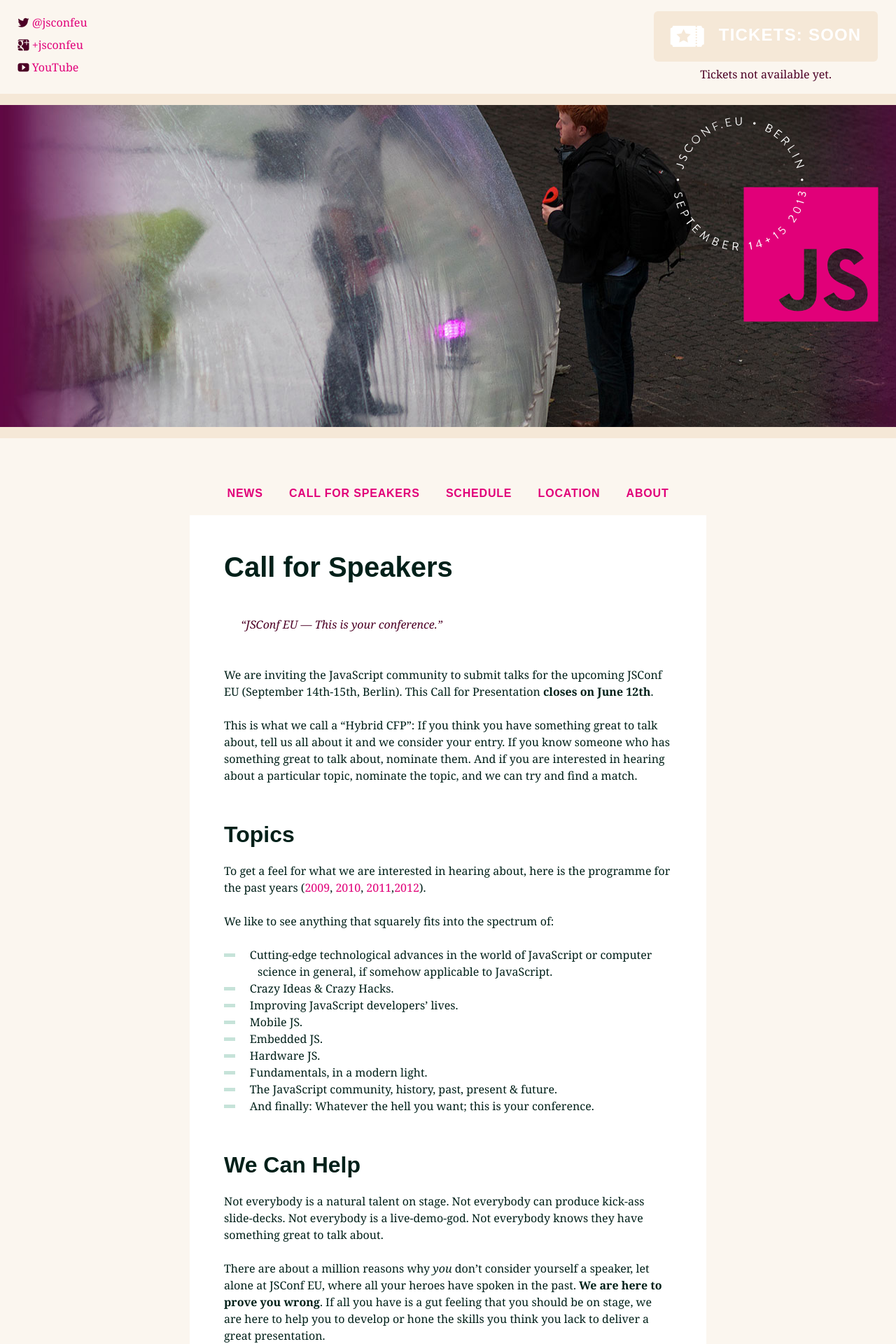
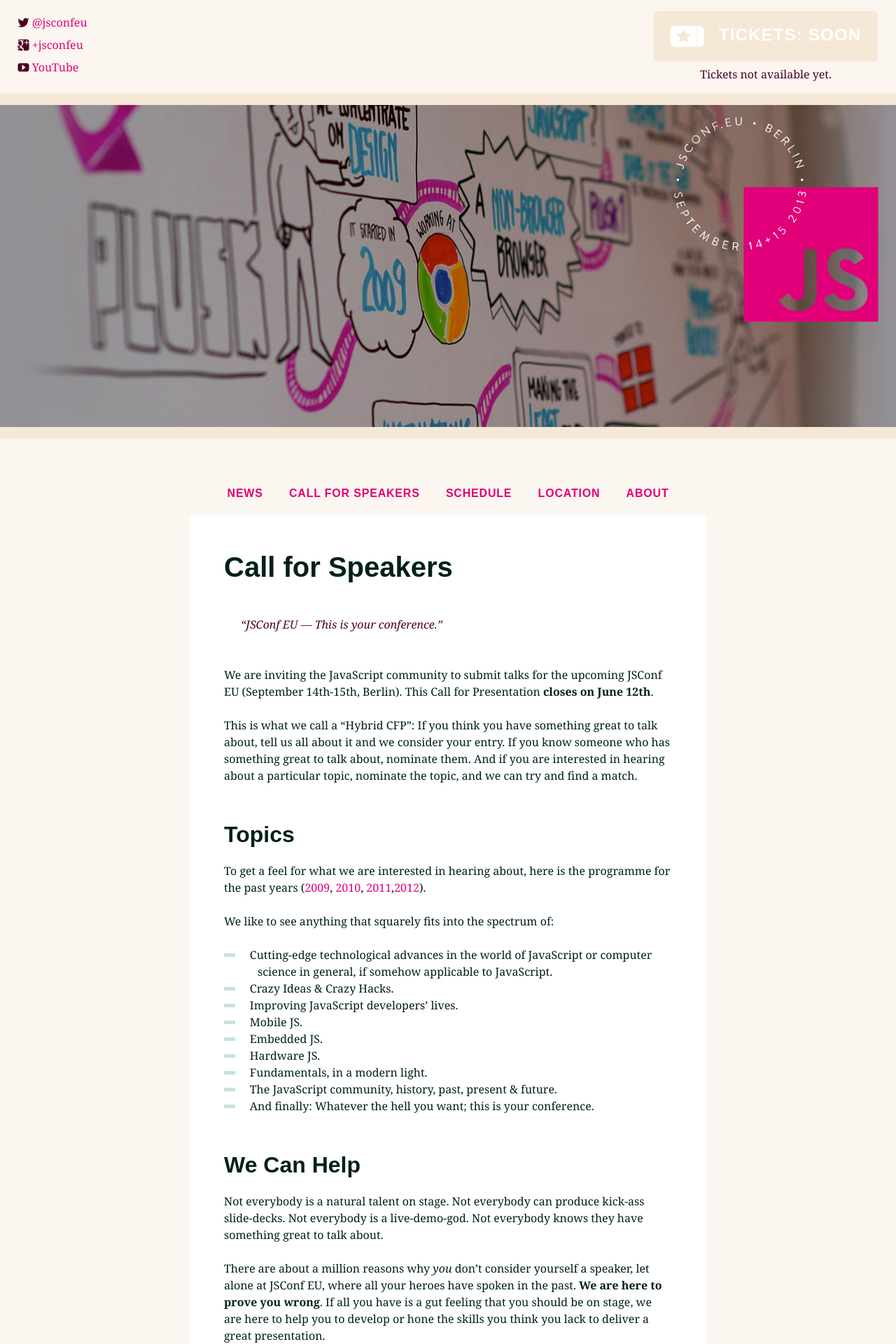
Before and after one commit to jsconf/2013.jsconf.eu, a Jekyll site: the page built from call-for-speakers/index.md, in a window 1280 px wide. Shown: the top 1920 px of the page at 70% size. Built offline with Jekyll 4.4.1, drawn with Linux system fonts in a browser that asks for light colours; nearby versions of some CDN libraries.

Commit message:
compress all images

```diff
--- a/sass/imports/main.scss
+++ b/sass/imports/main.scss
@@ -189,9 +189,9 @@
   background-color: #94ced5;
 }
 .background1 .stage {
-  background-image: url('/img/top_bubble.jpg');
+  background-image: url('/img/top_draw.jpg');
   background-position: 50% 70%;
-  background-color: #670141;
+  background-color: #929196;
 }
 .background2 .stage {
   background-image: url('/img/top_group.jpg');
@@ -213,9 +213,9 @@
   background-color: #004bcc;
 }
 .background6 .stage {
-  background-image: url('/img/top_draw.jpg');
+  background-image: url('/img/top_bubble.jpg');
   background-position: 50% 70%;
-  background-color: #8d1061;
+  background-color: #670141;
 }
 .background7 .stage {
   background-image: url('/img/top_punk.jpg');
--- a/stylesheets/screen.css
+++ b/stylesheets/screen.css
@@ -316,9 +316,9 @@
 
 /* line 191, ../sass/imports/main.scss */
 .background1 .stage {
-  background-image: url("/img/top_bubble.jpg");
+  background-image: url("/img/top_draw.jpg");
   background-position: 50% 70%;
-  background-color: #670141;
+  background-color: #929196;
 }
 
 /* line 196, ../sass/imports/main.scss */
@@ -350,9 +350,9 @@
 
 /* line 215, ../sass/imports/main.scss */
 .background6 .stage {
-  background-image: url("/img/top_draw.jpg");
+  background-image: url("/img/top_bubble.jpg");
   background-position: 50% 70%;
-  background-color: #8d1061;
+  background-color: #670141;
 }
 
 /* line 220, ../sass/imports/main.scss */
```
Also changed, not shown: img/holger.jpg, img/jan.png, img/jsconf_2013_logo.png (deleted), img/malte.jpg, img/tiffany.jpg, img/top_bollocks.jpg, img/top_bubble.jpg, img/top_draw.jpg, img/top_punk.jpg, 2 other files.
